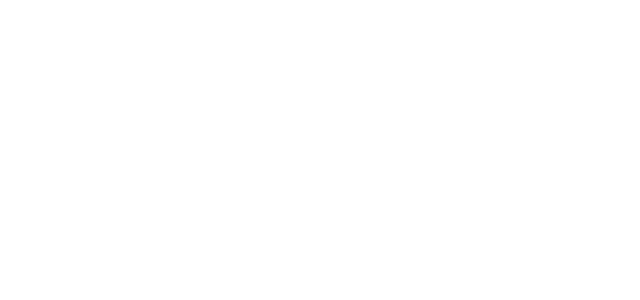
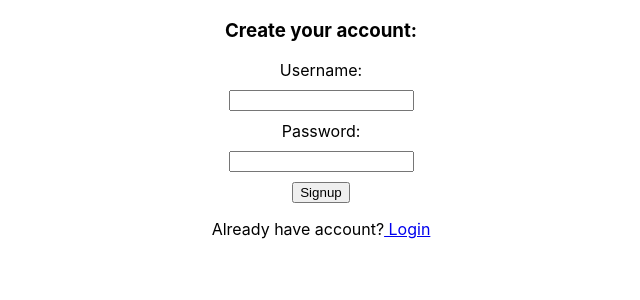
Before and after one commit to ironhack-class-codealongs/codealong-project-management-client, a React (Create React App) app: page /signup in a window 1280 px wide. Shown: the top 300 px of the page, without its empty margins (319-959 px from the left). Built offline with nearby package versions, Linux system fonts and the light colour scheme.

Commit message:
auth: implement functinality for user registration

```diff
--- a/src/App.js
+++ b/src/App.js
@@ -1,17 +1,38 @@
+import React from 'react';
 import { Route, Switch } from 'react-router-dom';
 import './App.css';
+import Signup from './components/auth/Signup';
 import ProjectDetails from './components/projects/ProjectDetails';
 import ProjectList from './components/projects/ProjectList';
 
-function App() {
+class App extends React.Component {
+
+  state = { loggedInUser: null }
+
+  getTheUser= (userObj) => {
+    this.setState({
+      loggedInUser: userObj
+    })
+  }
+
+  render() {
     return (
       <div className="App">
+
+        {
+          this.state.loggedInUser ?
+            <h1>Username: {this.state.loggedInUser.username}</h1> :
+            null
+        }
+
         <Switch>
+          <Route exact path='/signup' render={() => <Signup getUser={this.getTheUser}/>}/>
           <Route exact path="/projects" component={ProjectList} />
           <Route path="/projects/:id" component={ProjectDetails} />
         </Switch>
       </div>
     );
   }
+}
 
 export default App;
--- /dev/null
+++ b/src/components/auth/Signup.js
@@ -0,0 +1,59 @@
+import React, { Component } from 'react';
+import AuthService from './auth-service';
+import { Link } from 'react-router-dom';
+
+class Signup extends Component {
+
+    state = {
+        username: '',
+        password: ''
+    }
+
+    service = new AuthService()
+
+    handleFormSubmit = (event) => {
+        event.preventDefault();
+        const username = this.state.username;
+        const password = this.state.password;
+
+        this.service.signup(username, password)
+            .then(response => {
+                this.setState({
+                    username: "",
+                    password: "",
+                });
+
+                this.props.getUser(response)
+            })
+            .catch(error => console.log(error))
+    }
+
+    handleChange = (event) => {
+        const { name, value } = event.target;
+        this.setState({ [name]: value });
+    }
+
+    render() {
+        return (
+            <div>
+                <h3>Create your account:</h3>
+                <form onSubmit={this.handleFormSubmit}>
+                    <label>Username:</label>
+                    <input type="text" name="username" value={this.state.username} onChange={e => this.handleChange(e)} />
+
+                    <label>Password:</label>
+                    <input type="password" name="password" value={this.state.password} onChange={e => this.handleChange(e)} />
+
+                    <input type="submit" value="Signup" />
+                </form>
+
+                <p>Already have account?
+                <Link to={"/"}> Login</Link>
+                </p>
+
+            </div>
+        )
+    }
+}
+
+export default Signup;
```
Lines whose indentation alone changed are shown as unchanged.
